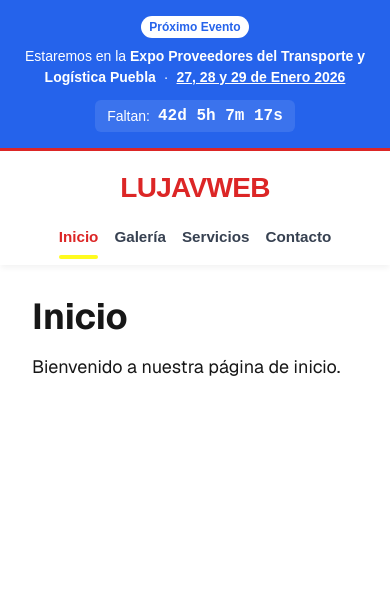
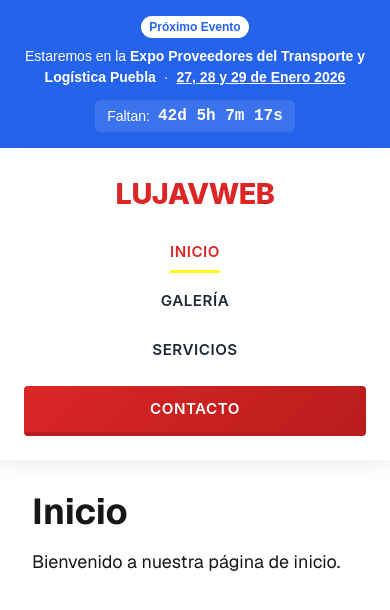
Before and after one commit to TransportesLujav/newlujav, a Next.js app: page / in a window 390 px wide. Shown: the top 610 px of the page. Built offline with nearby package versions, Linux system fonts and the light colour scheme.

Commit message:
Refine navbar to professional corporate style

```diff
--- a/src/components/navbar.css
+++ b/src/components/navbar.css
@@ -1,66 +1,69 @@
+/* Modern Professional Navbar */
 .navbar {
   display: flex;
   justify-content: space-between;
   align-items: center;
-  padding: 1rem 4rem;
+  padding: 0 5%; /* Responsive padding */
+  height: 80px;
   background-color: #ffffff;
-  border-top: 5px solid #DC2626; /* Brand Red Top Border */
+  box-shadow: 0 4px 20px rgba(0, 0, 0, 0.08); /* Soft shadow */
   position: sticky;
   top: 0;
-  z-index: 50;
-  transition: all 0.3s ease;
-  box-shadow: 0 4px 6px -1px rgba(0, 0, 0, 0.05);
+  z-index: 1000;
+  font-family: 'Inter', system-ui, -apple-system, sans-serif;
 }
 
 .navbar-logo {
-  font-size: 1.75rem;
-  font-weight: 900;
+  font-size: 1.8rem;
+  font-weight: 800;
   color: #DC2626; /* Brand Red */
   text-decoration: none;
-  letter-spacing: -0.025em;
   display: flex;
   align-items: center;
   gap: 0.5rem;
   text-transform: uppercase;
+  letter-spacing: -0.5px;
 }
 
 .navbar-links {
   display: flex;
-  gap: 2rem;
+  gap: 2.5rem;
   list-style: none;
   margin: 0;
   padding: 0;
   align-items: center;
+  height: 100%;
 }
 
 .navbar-link {
   text-decoration: none;
-  color: #374151; /* Dark Gray for readability */
+  color: #1f2937; /* Dark Grey */
   font-weight: 600;
-  font-size: 1rem;
+  font-size: 0.95rem;
+  letter-spacing: 0.5px;
+  text-transform: uppercase;
+  position: relative;
+  transition: all 0.3s ease;
   padding: 0.5rem 0;
-  position: relative;
-  transition: color 0.3s ease;
 }
 
-/* Yellow Underline Effect */
-.navbar-link::after {
+/* Elegant Hover Effect */
+.navbar-link:hover {
+  color: #DC2626;
+}
+
+.navbar-link::before {
   content: '';
   position: absolute;
   width: 0;
-  height: 4px;
-  bottom: -6px;
+  height: 3px;
+  bottom: -4px;
   left: 0;
-  background-color: #FFFB1F; /* Brand Yellow */
+  background-color: #FFFB1F; /* Brand Yellow accent */
   transition: width 0.3s ease;
-  border-radius: 2px;
 }
 
-.navbar-link:hover {
-  color: #DC2626; /* Red on hover */
-}
-
-.navbar-link:hover::after {
+.navbar-link:hover::before {
   width: 100%;
 }
 
@@ -68,68 +71,63 @@
   color: #DC2626;
 }
 
-.navbar-link.active::after {
+.navbar-link.active::before {
   width: 100%;
 }
 
-/* Call to Action Button (Last Link - Contacto) */
-.navbar-links li:last-child .navbar-link {
-  background-color: #DC2626;
-  color: #FFFB1F;
-  padding: 0.6rem 1.5rem;
-  border-radius: 9999px;
-  transition: all 0.3s ease;
-  box-shadow: 0 4px 6px rgba(220, 38, 38, 0.2);
+/* "Contacto" Button Styling */
+.navbar-links li:last-child {
+  margin-left: 1rem;
 }
 
-.navbar-links li:last-child .navbar-link::after {
-  display: none; /* No underline for button */
+.navbar-links li:last-child .navbar-link {
+  background: linear-gradient(135deg, #DC2626 0%, #B91C1C 100%);
+  color: #ffffff !important;
+  padding: 0.75rem 2rem;
+  border-radius: 4px; /* Slightly rounded, more corporate */
+  border-bottom: 4px solid #b91c1c; /* Depth effect */
+  transition: transform 0.1s ease, border-bottom 0.1s ease;
+  display: inline-block;
+}
+
+.navbar-links li:last-child .navbar-link::before {
+  display: none;
 }
 
 .navbar-links li:last-child .navbar-link:hover {
-  background-color: #b91c1c; /* Darker Red */
-  color: #ffffff;
-  transform: translateY(-2px);
-  box-shadow: 0 6px 8px rgba(220, 38, 38, 0.3);
+  transform: translateY(2px);
+  border-bottom: 2px solid #b91c1c; /* Pressed effect */
+  box-shadow: 0 4px 12px rgba(220, 38, 38, 0.3);
 }
 
-.navbar-links li:last-child .navbar-link.active {
-  background-color: #b91c1c;
-  color: #ffffff;
+.navbar-links li:last-child .navbar-link:active {
+  transform: translateY(4px);
+  border-bottom: 0;
 }
 
+/* Mobile Responsiveness */
 @media (max-width: 768px) {
   .navbar {
-    padding: 1rem 1.5rem;
     flex-direction: column;
-    gap: 1rem;
-    border-top: 3px solid #DC2626;
+    height: auto;
+    padding: 1.5rem;
+    gap: 1.5rem;
   }
 
   .navbar-links {
+    flex-direction: column;
+    gap: 1.5rem;
     width: 100%;
-    justify-content: center;
-    gap: 1rem;
-    flex-wrap: wrap;
   }
 
-  .navbar-link {
-    font-size: 0.95rem;
+  .navbar-links li:last-child {
+    margin-left: 0;
+    width: 100%;
+    text-align: center;
   }
 
-  /* Disable button style on mobile for simpler layout */
   .navbar-links li:last-child .navbar-link {
-    background-color: transparent;
-    color: #374151;
-    padding: 0.5rem 0;
-    border-radius: 0;
-    box-shadow: none;
-  }
-
-  .navbar-links li:last-child .navbar-link:hover {
-    background-color: transparent;
-    color: #DC2626;
-    transform: none;
-    box-shadow: none;
+    width: 100%;
+    box-sizing: border-box;
   }
 }
```
